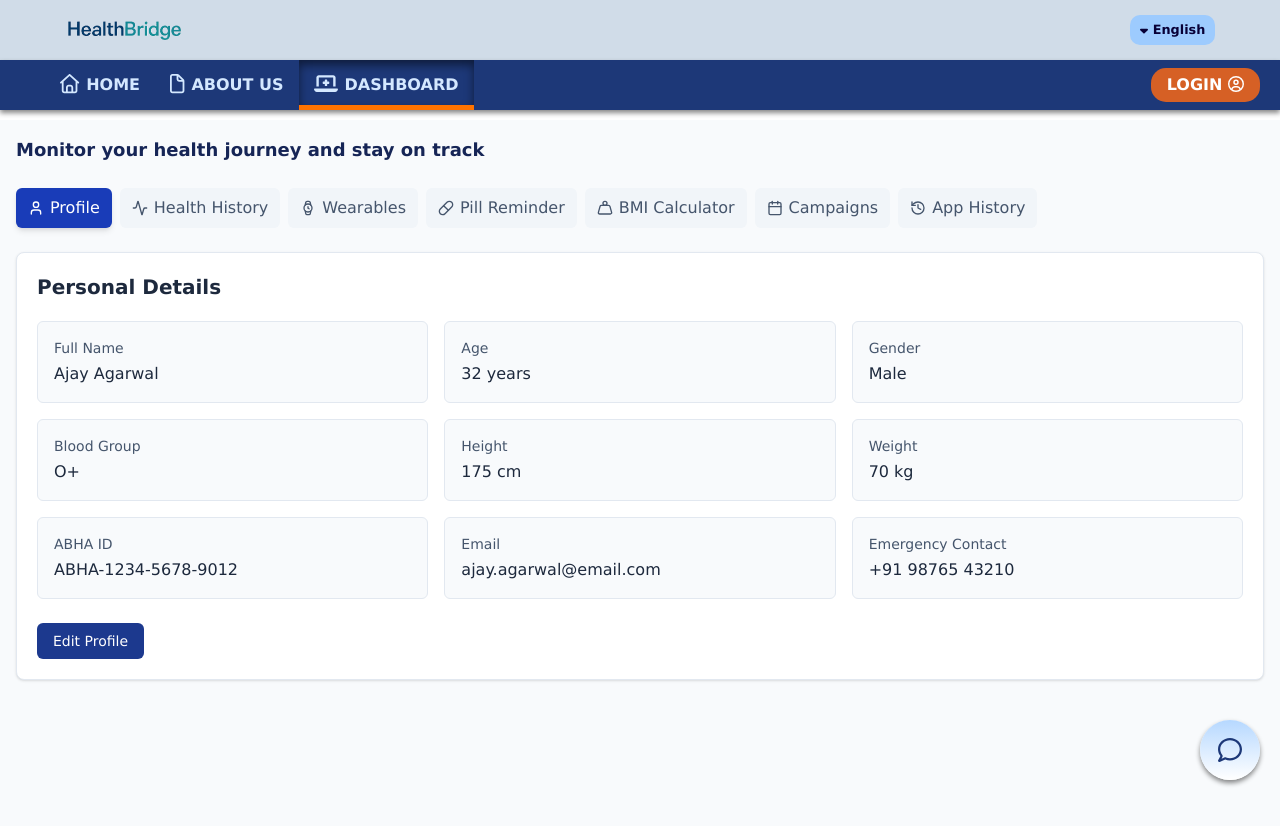
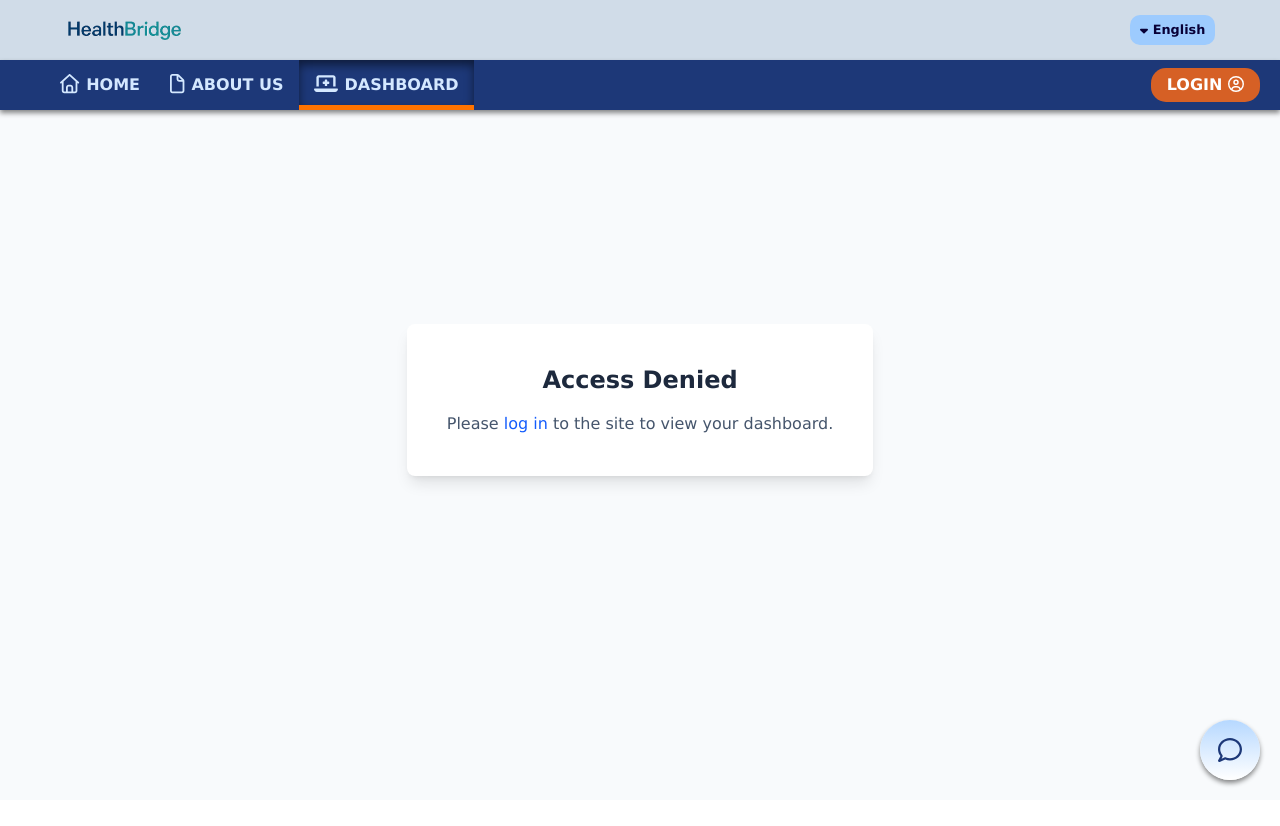
Before and after one commit to adityadebnath009/HackHeritage2k25, a React (Vite) app in the folder frontend/: page / in a window 1280 px wide. Both pictures are taken after a click on the element "DASHBOARD". Shown: the top 826 px of the page. After the commit the page ends 800 px from the top, so only its background shows below. Built offline with nearby package versions, Linux system fonts and the light colour scheme.

Commit message:
Login Modified

```diff
--- a/frontend/src/components/Dashboard.jsx
+++ b/frontend/src/components/Dashboard.jsx
@@ -1,8 +1,11 @@
-import React, { useState, useEffect } from 'react';
+import React, { useState, useEffect, useContext } from 'react';
 import { Calendar, Pill, User, TrendingUp, Heart, Activity, Weight, Clock, Plus, Trash2, Bell, Upload, Shield, Watch, History, MessageSquare, Star, Eye, Thermometer, Droplets, Zap, Moon, Sun, Target } from 'lucide-react';
 import { LineChart, Line, XAxis, YAxis, CartesianGrid, Tooltip, ResponsiveContainer, BarChart, Bar, PieChart, Pie, Cell, AreaChart, Area } from 'recharts';
+import { Link } from 'react-router-dom';
+import { AuthContext } from './AuthContext';
 
 const Dashboard = () => {
+    const { user, loading } = useContext(AuthContext);
     const [activeTab, setActiveTab] = useState('profile');
     const [bmiData, setBmiData] = useState({ height: '', weight: '', result: null });
     const [pills, setPills] = useState([
@@ -128,6 +131,25 @@ const Dashboard = () => {
             <span className="font-medium">{label}</span>
         </button>
     );
+
+    if (loading) {
+        return (
+            <div className="flex items-center justify-center h-screen bg-slate-50">
+                <p className="text-lg text-slate-600">Loading dashboard...</p>
+            </div>
+        );
+    }
+
+    if (!user) {
+        return (
+            <div className="flex items-center justify-center h-screen bg-slate-50">
+                <div className="text-center p-10 bg-white rounded-lg shadow-lg">
+                    <h1 className="text-2xl font-bold text-slate-800 mb-4">Access Denied</h1>
+                    <p className="text-slate-600">Please <Link to="/login" className="font-medium text-blue-600 hover:underline">log in</Link> to the site to view your dashboard.</p>
+                </div>
+            </div>
+        );
+    }
 
     return (
         <div className="min-h-screen bg-slate-50 p-4 mt-30">
```
